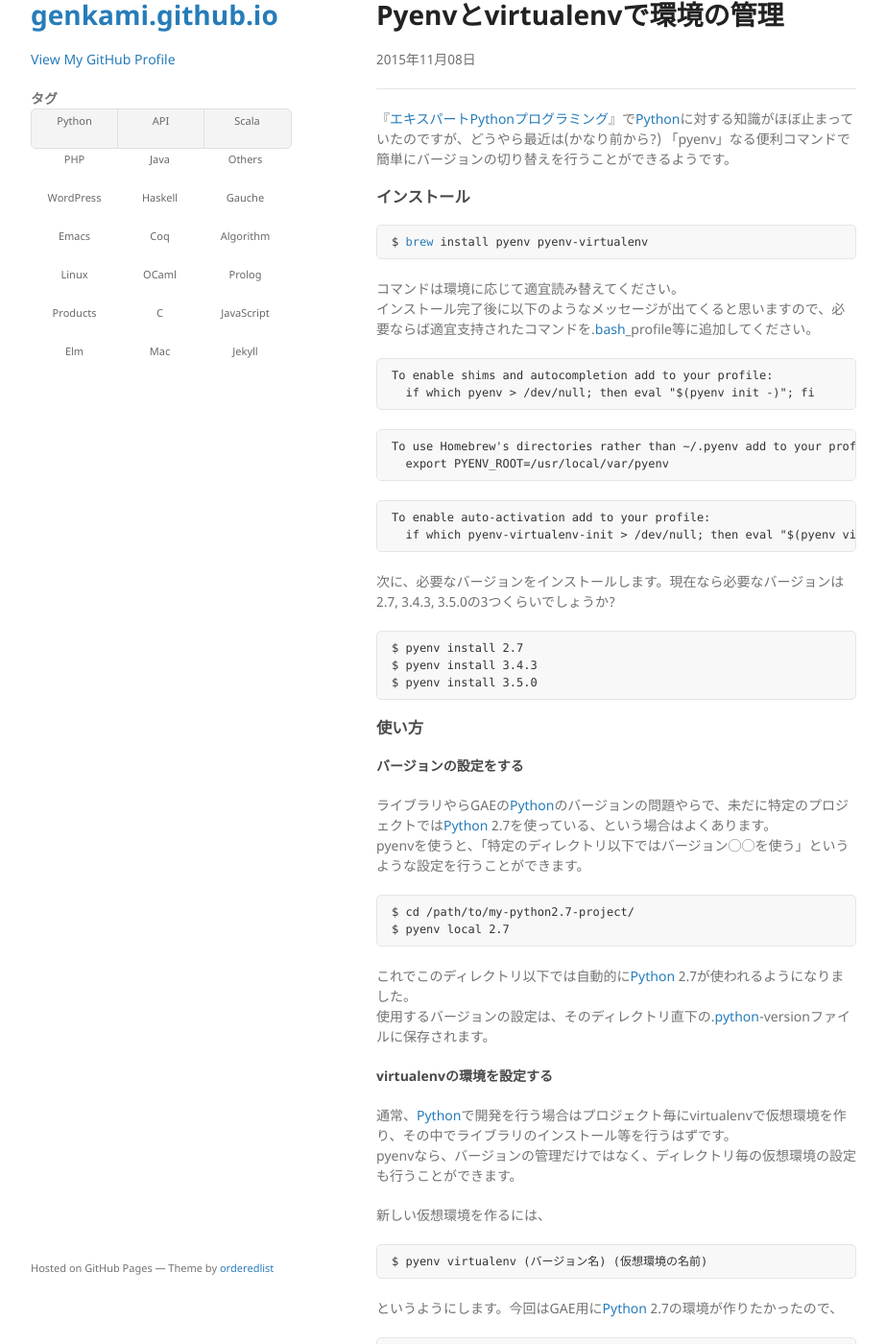
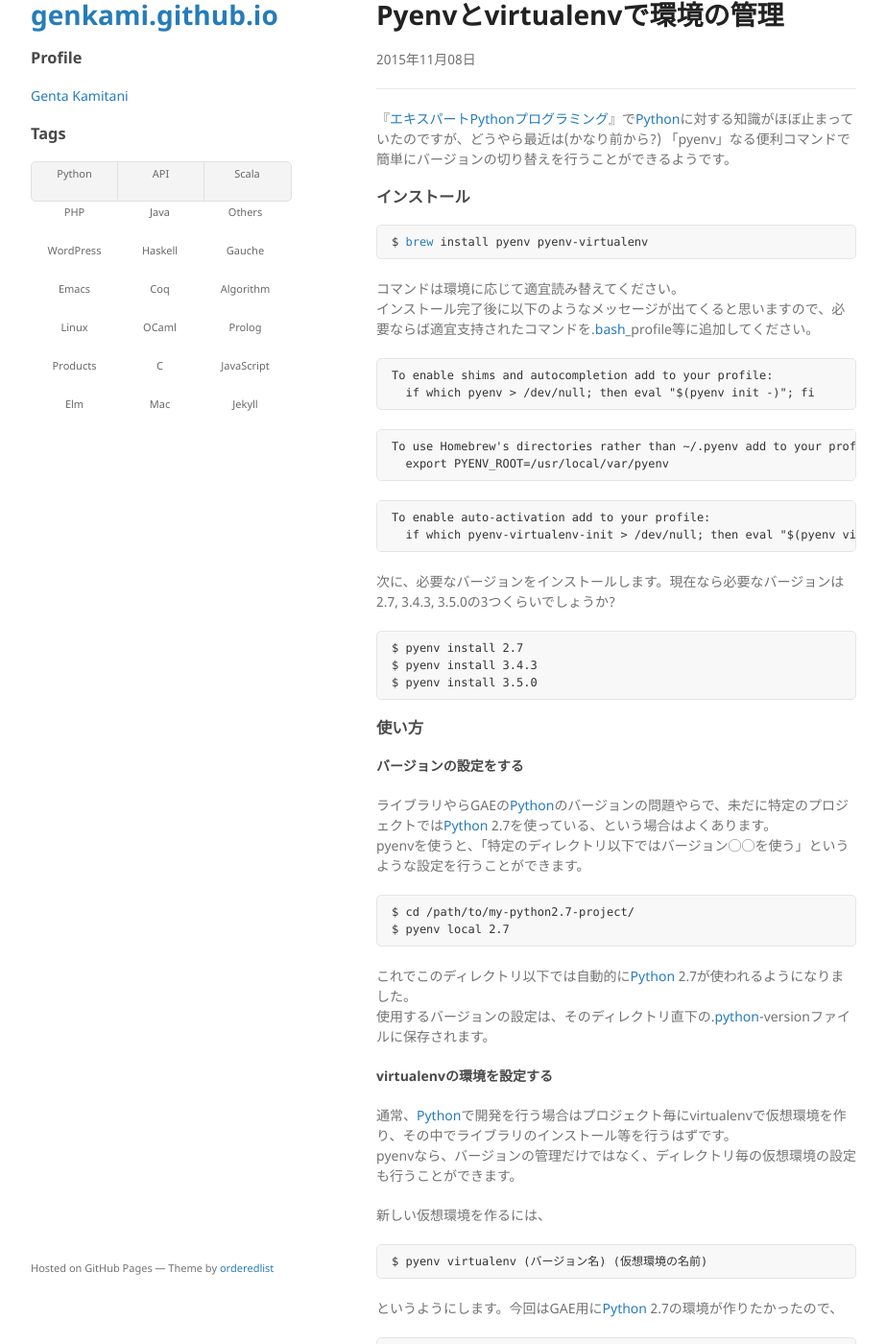
Before and after one commit to genkami/genkami.github.io, a Jekyll site: the page built from _posts/2015-11-08-160628.html, in a window 1280 px wide and 1400 px high. Shown: the whole window at 96% size, without its empty margins (178-1101 px from the left). Built offline with Jekyll 4.4.1, drawn with Linux system fonts in a browser that asks for light colours; comment, search, counter and statistics services are not loaded; the repository's description, which GitHub fills in, is left out.

Commit message:
add about.html

```diff
--- a/_layouts/default.html
+++ b/_layouts/default.html
@@ -7,6 +7,7 @@
 
     <link rel="stylesheet" href="{{ '/assets/css/style.css?v=' | append: site.github.build_revision | relative_url }}">
     <link rel="stylesheet" href="/css/hatena.css">
+    <link rel="stylesheet" href="/css/style.css">
     <meta name="viewport" content="width=device-width">
     <!--[if lt IE 9]>
       <script src="//html5shiv.googlecode.com/svn/trunk/html5.js"></script>
@@ -28,24 +29,10 @@
     <div class="wrapper">
       <header>
         <h1><a style="text-decoration: none" href="/">{{ site.title | default: site.github.repository_name }}</a></h1>
-        <p>{{ site.description | default: site.github.project_tagline }}</p>
+        <h3>Profile</h3>
+        <a href="{{ site.baseurl }}/about.html">Genta Kamitani</a>
 
-        {% if site.github.is_project_page %}
-          <p class="view"><a href="{{ site.github.repository_url }}">View the Project on GitHub <small>{{ github_name }}</small></a></p>
-        {% endif %}
-
-        {% if site.github.is_user_page %}
-          <p class="view"><a href="{{ site.github.owner_url }}">View My GitHub Profile</a></p>
-        {% endif %}
-
-        {% if site.show_downloads %}
-          <ul>
-            <li><a href="{{ site.github.zip_url }}">Download <strong>ZIP File</strong></a></li>
-            <li><a href="{{ site.github.tar_url }}">Download <strong>TAR Ball</strong></a></li>
-            <li><a href="{{ site.github.repository_url }}">View On <strong>GitHub</strong></a></li>
-          </ul>
-        {% endif %}
-        <b>タグ</b>
+        <h3>Tags</h3>
         <ul>
           {% for tag in site.tags %}
           <li><a href="{{ site.baseurl }}/tags.html#{{ tag[0] }}">{{ tag[0] }}</a></li>
--- /dev/null
+++ b/css/style.css
@@ -0,0 +1,3 @@
+header h2, h3, h4, h5, h6 {
+    margin-top: 20px;
+}
```
Also changed, not shown: about.html (added, +14 -0 lines).
